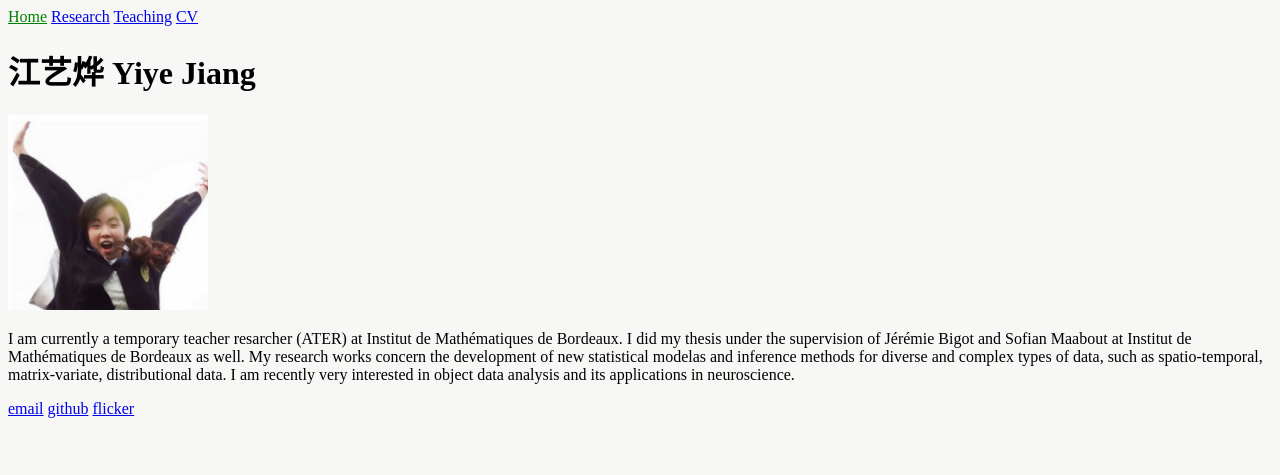
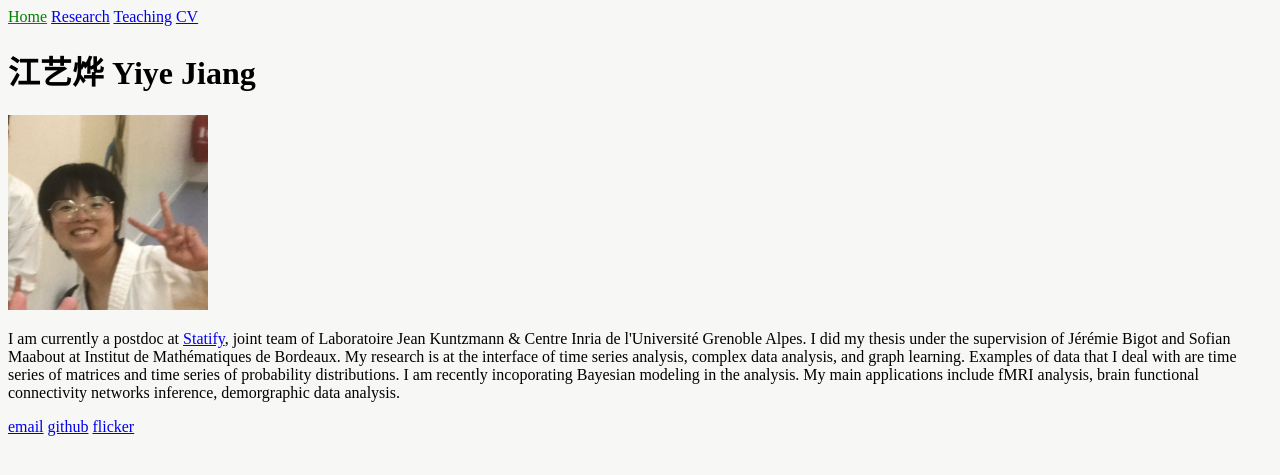
Before and after one commit to yiyej/yiyej.github.io, a Jekyll site: the page built from index.html, in a window 1280 px wide. Shown: the top 475 px of the page. Built offline with Jekyll 4.4.1, drawn with Linux system fonts in a browser that asks for light colours.

Commit message:
Update index.html

```diff
--- a/index.html
+++ b/index.html
@@ -4,12 +4,13 @@ title: Home
 ---
 
 <h1>江艺烨 Yiye Jiang</h1>
-<img src="{{site.baseurl}}/assets/images/ID.png" width="200" height="195">
+<img src="{{site.baseurl}}/assets/images/ID2.jpg" width="200" height="195">
 
 <p>
-I am currently a temporary teacher resarcher (ATER) at Institut de Mathématiques de Bordeaux. I did my thesis under the supervision of Jérémie Bigot and Sofian Maabout at Institut de Mathématiques de Bordeaux as well.
+I am currently a postdoc at <a href="https://team.inria.fr/statify/">Statify</a>, joint team of Laboratoire Jean Kuntzmann & Centre Inria de l'Université Grenoble Alpes. I did my thesis under the supervision of Jérémie Bigot and Sofian Maabout at Institut de Mathématiques de Bordeaux.
 
-My research works concern the development of new statistical modelas and inference methods for diverse and complex types of data, such as spatio-temporal, matrix-variate, distributional data. I am recently very interested in object data analysis and its applications in neuroscience.
+My research is at the interface of time series analysis, complex data analysis, and graph learning. Examples of data that I deal with are time series of matrices and time series of probability distributions.
+I am recently incoporating Bayesian modeling in the analysis. My main applications include fMRI analysis, brain functional connectivity networks inference, demorgraphic data analysis.
 
 
 </p>
```
